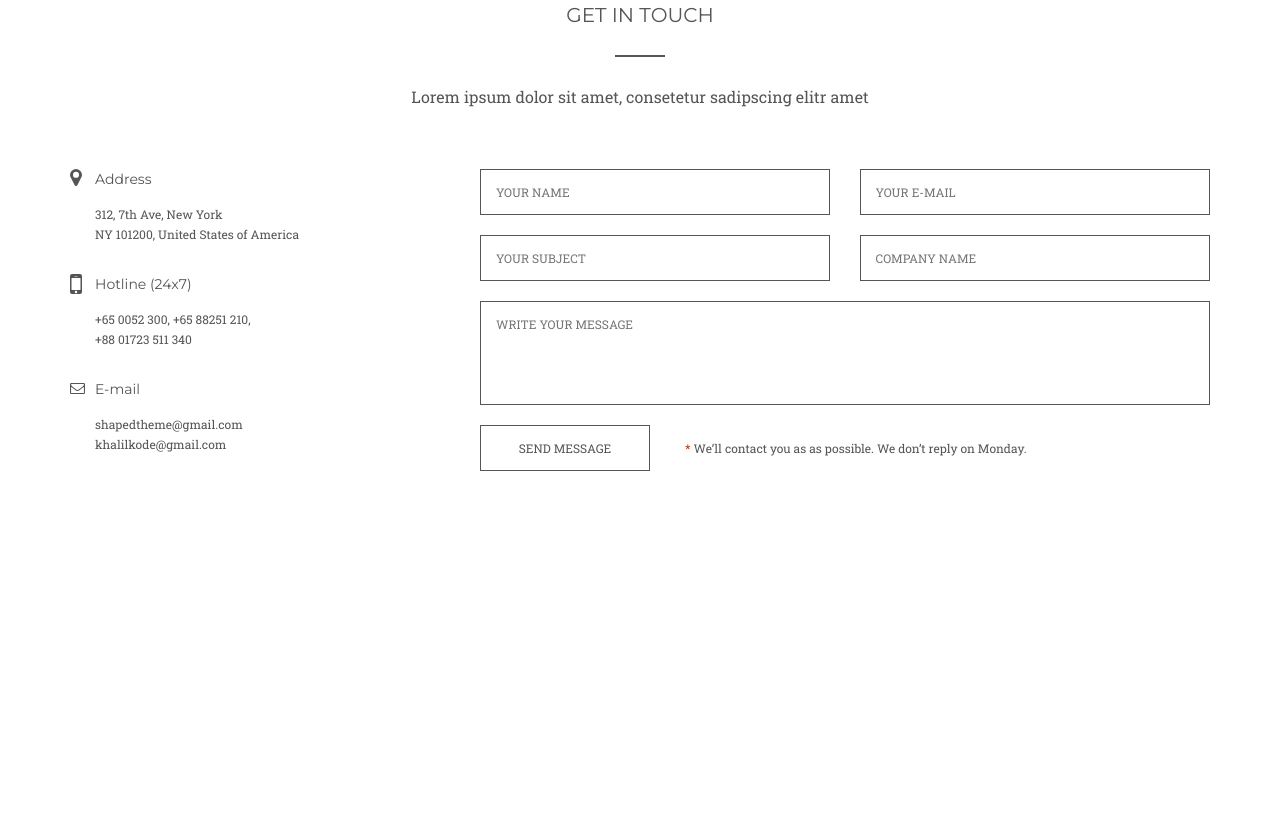
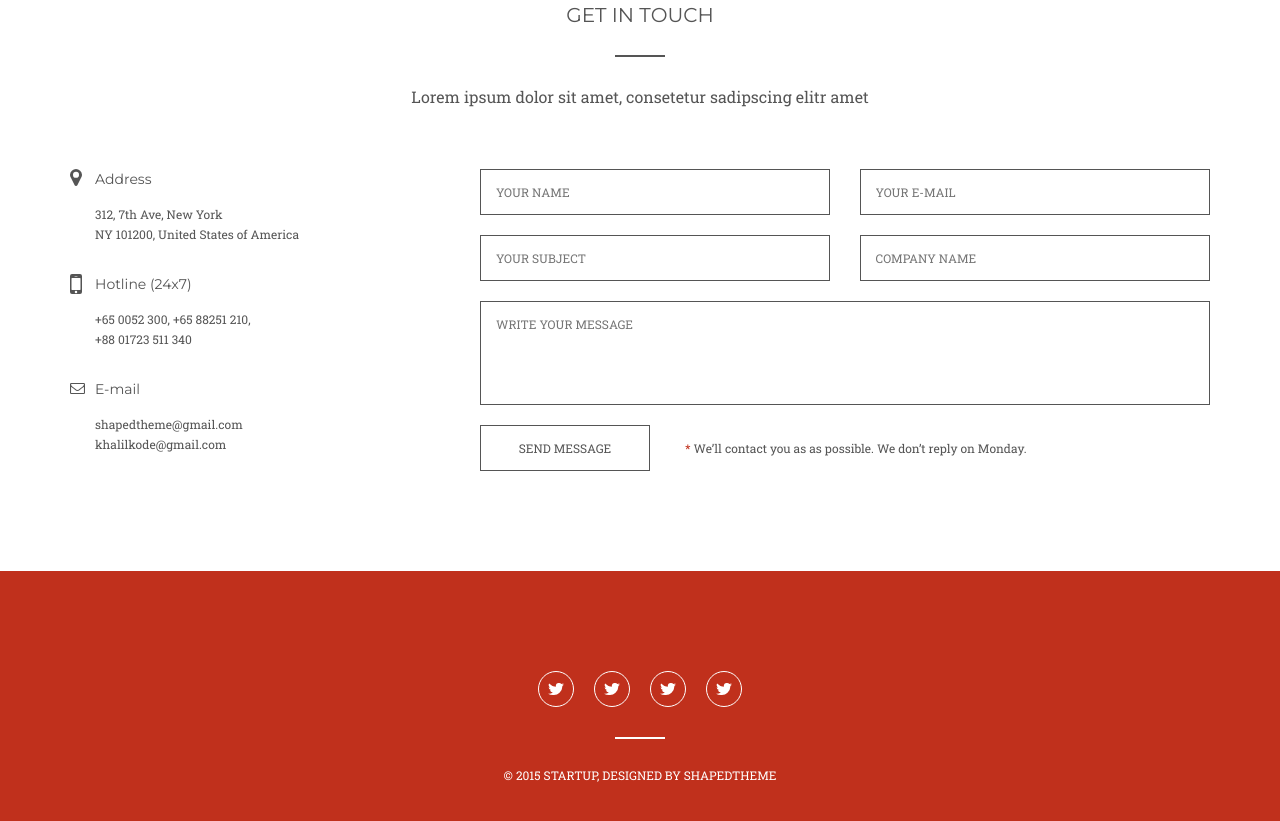
Before and after one commit to vm3192/Startup, a plain HTML site: page index.html in a window 1280 px wide. Shown: the part 5665-6486 px from the top of the page. Before the commit the page ends 6236 px from the top, so only its background shows below. Drawn offline with nearby package versions, Linux system fonts and the light colour scheme.

Commit message:
footer (adaptived)

```diff
--- a/css/style.css
+++ b/css/style.css
@@ -1128,7 +1128,7 @@ h6 {
 }
 
 .touch__btn:active {
-  opacity: .6;
+  opacity: 0.6;
 }
 
 .touch__text {
@@ -1147,6 +1147,67 @@ h6 {
 
 .touch__text span {
   color: #c0301c;
+}
+
+.footer {
+  padding: 100px 0;
+  background-color: #c0301c;
+}
+
+.footer__inner {
+  display: -webkit-box;
+  display: -ms-flexbox;
+  display: flex;
+  -webkit-box-orient: vertical;
+  -webkit-box-direction: normal;
+      -ms-flex-direction: column;
+          flex-direction: column;
+  -webkit-box-pack: center;
+      -ms-flex-pack: center;
+          justify-content: center;
+  -webkit-box-align: center;
+      -ms-flex-align: center;
+          align-items: center;
+}
+
+.footer__list {
+  display: -webkit-box;
+  display: -ms-flexbox;
+  display: flex;
+}
+
+.footer__link {
+  margin: 0 10px 30px;
+}
+
+.footer__link a {
+  width: 36px;
+  height: 36px;
+  border: 1px solid #fff;
+  border-radius: 50%;
+  display: -webkit-box;
+  display: -ms-flexbox;
+  display: flex;
+  -webkit-box-pack: center;
+      -ms-flex-pack: center;
+          justify-content: center;
+  -webkit-box-align: center;
+      -ms-flex-align: center;
+          align-items: center;
+}
+
+.footer__separator {
+  width: 50px;
+  height: 2px;
+  margin: 0 auto 30px;
+  background-color: #fff;
+}
+
+.footer__rights {
+  font-family: Roboto Slab;
+  font-size: 12px;
+  color: #fff;
+  text-transform: uppercase;
 }
 
 @media (max-width: 1199px) {
--- a/index.html
+++ b/index.html
@@ -627,7 +627,16 @@
 
 		<footer class="footer">
 	<div class="container">
-
+		<div class="footer__inner">
+			<ul class="footer__list">
+				<li class="footer__link"><a href="#"><img src="img/icons/fa-twitter.svg" alt="link"></a></li>
+				<li class="footer__link"><a href="#"><img src="img/icons/fa-twitter.svg" alt="link"></a></li>
+				<li class="footer__link"><a href="#"><img src="img/icons/fa-twitter.svg" alt="link"></a></li>
+				<li class="footer__link"><a href="#"><img src="img/icons/fa-twitter.svg" alt="link"></a></li>
+			</ul>
+			<div class="footer__separator"></div>
+			<p class="footer__rights">© 2015 Startup, Designed by ShapedTheme</p>
+		</div>
 	</div>
 </footer>
 
```
Also changed, not shown: css/style.min.css, img/icons/fa-twitter.svg (added).
